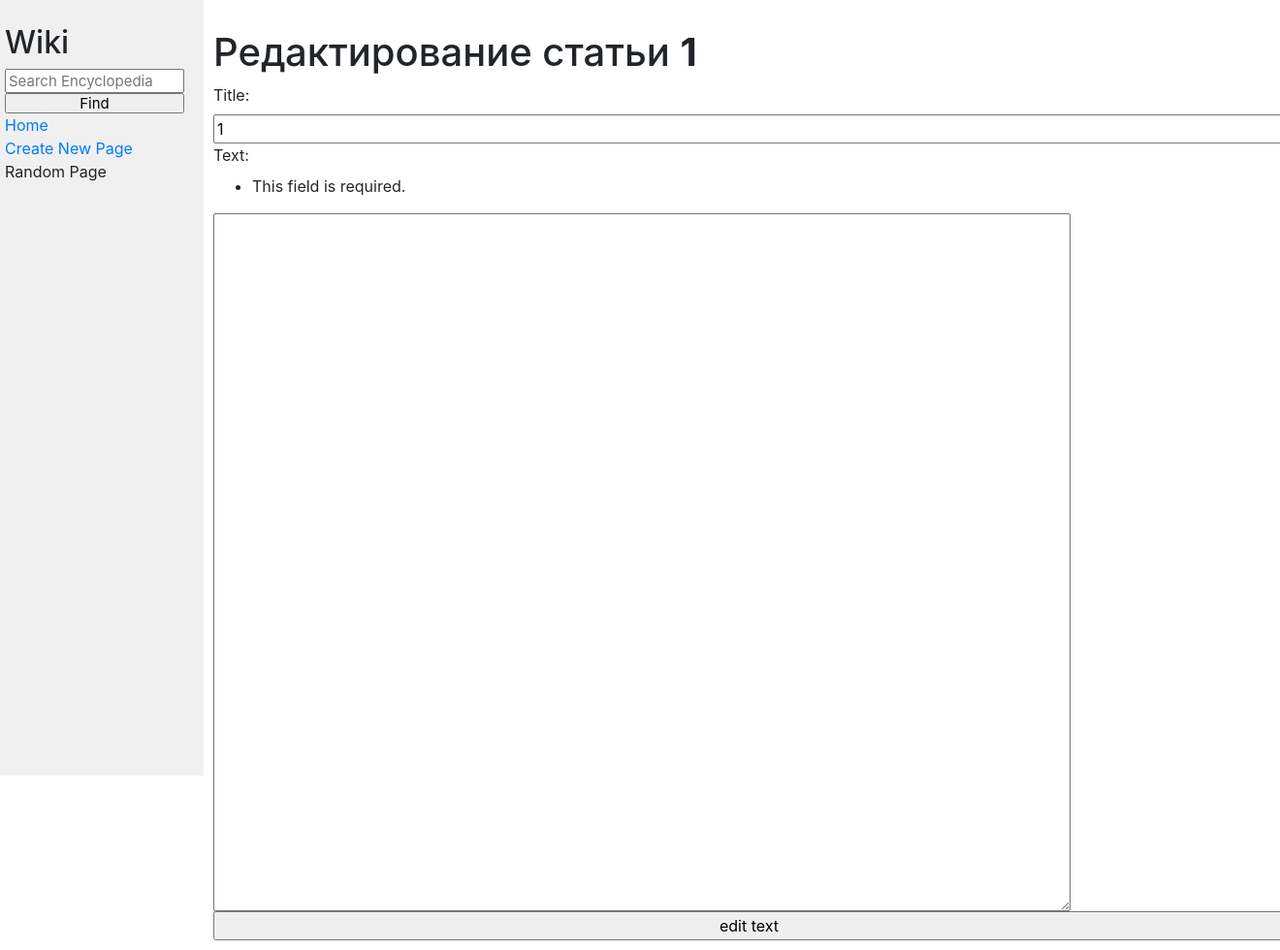
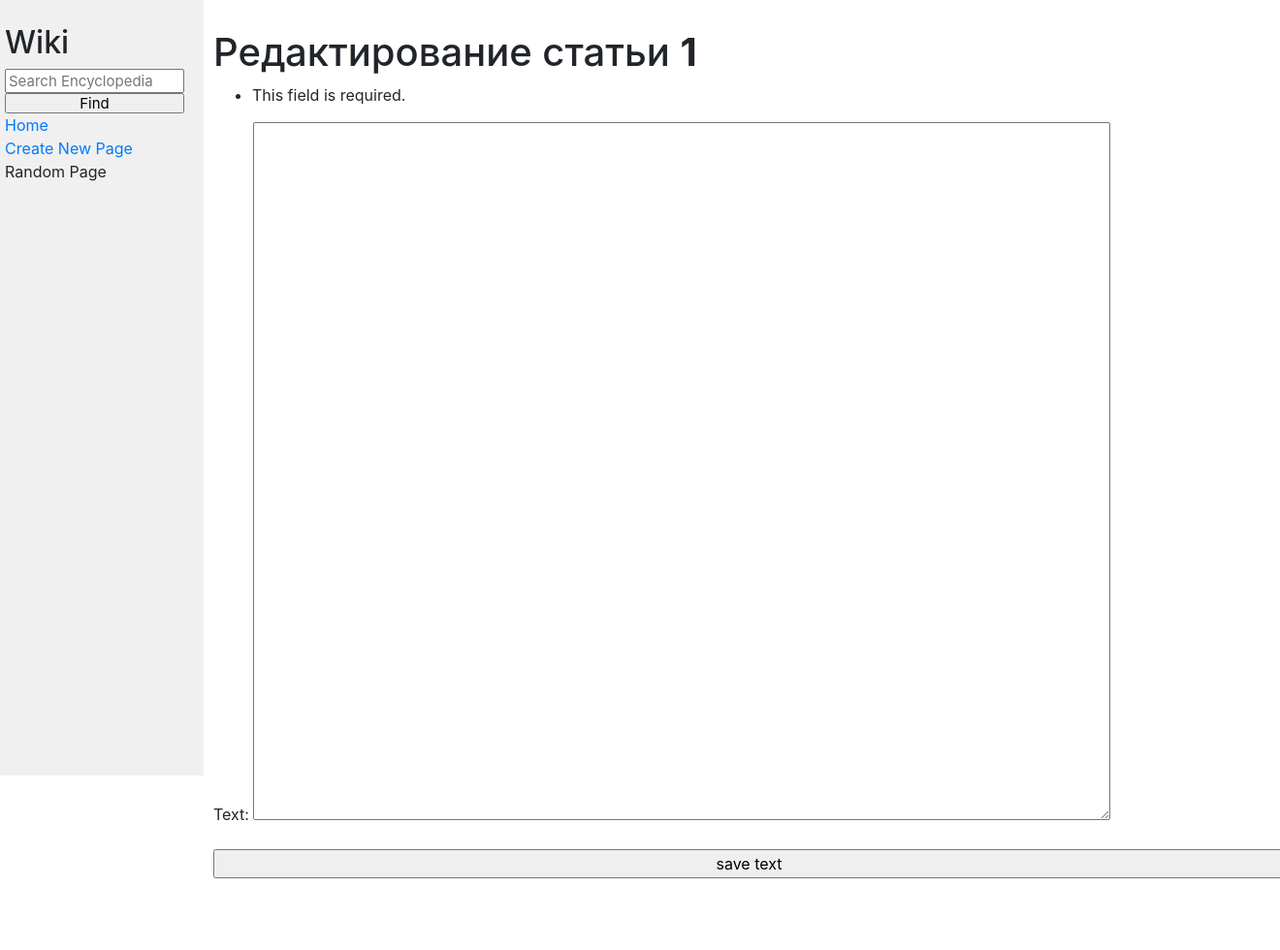
Before and after one commit to shpp-sgalbur/wiki, a Django app: page /wiki/1/edit/ in a window 1320 px wide; the page is wider, and only the part inside the window is pictured. Shown: that part at 97% size. After the commit the page ends 906 px from the top of that part, so only its background shows below. Run offline with Django 3.2, Linux system fonts and the light colour scheme; some libraries are stand-ins or nearby versions.

Commit message:
Реализовал редактирование

```diff
--- a/encyclopedia/templates/encyclopedia/edit_page.html
+++ b/encyclopedia/templates/encyclopedia/edit_page.html
@@ -10,7 +10,7 @@
 <form action="{% url 'edit_page' title %}" method="post">
     {% csrf_token %}
     {{form}}
-    <input type="submit" value="edit text">
+    <input type="submit" value="save text">
 </form>
 
 {% endblock %}
--- a/encyclopedia/views.py
+++ b/encyclopedia/views.py
@@ -9,6 +9,10 @@ import os
 
 class NewPageForm(forms.Form):
     title = forms.CharField(label="Title")
+    text = forms.CharField(widget=forms.Textarea)
+
+class EditPageForm(forms.Form):
+    title = forms.CharField(widget = forms.HiddenInput())
     text = forms.CharField(widget=forms.Textarea)
 
 def index(request):
@@ -60,7 +64,15 @@ def createPage(request):
     return render(request, "encyclopedia/new_page.html", {"form": NewPageForm().as_p})
 
 def edit_page(request, url):
+    if request.method == "POST":
+        form = EditPageForm(request.POST)
+        if form.is_valid():
+            title = form.cleaned_data['title']
+            text = form.cleaned_data['text']
+            util.save_entry(title, text)
+            return HttpResponseRedirect(reverse("show_article", kwargs={'url':title}))
+
 
     text = util.get_entry(url)
-    return render(request, "encyclopedia/edit_page.html", {'form':NewPageForm({'title':url, 'text':text}), 'title':url})
-    return render(request, "encyclopedia/article.html", {"form": NewPageForm().as_p})
+
+    return render(request, "encyclopedia/edit_page.html", {'form':EditPageForm({'title':url, 'text':text}).as_p, 'title':url})
```
Also changed, not shown: encyclopedia/util.py (line endings or trailing spaces).
